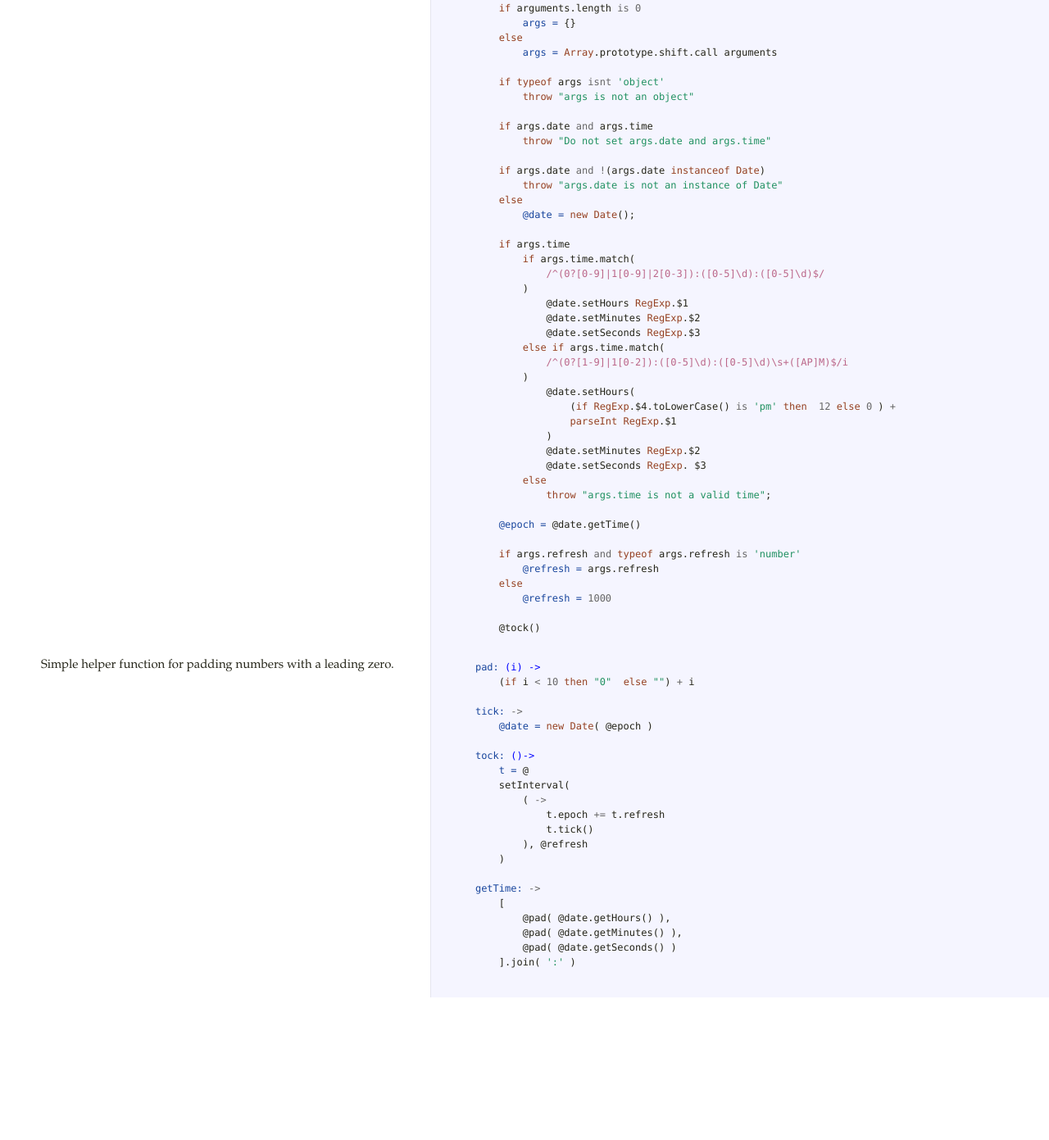
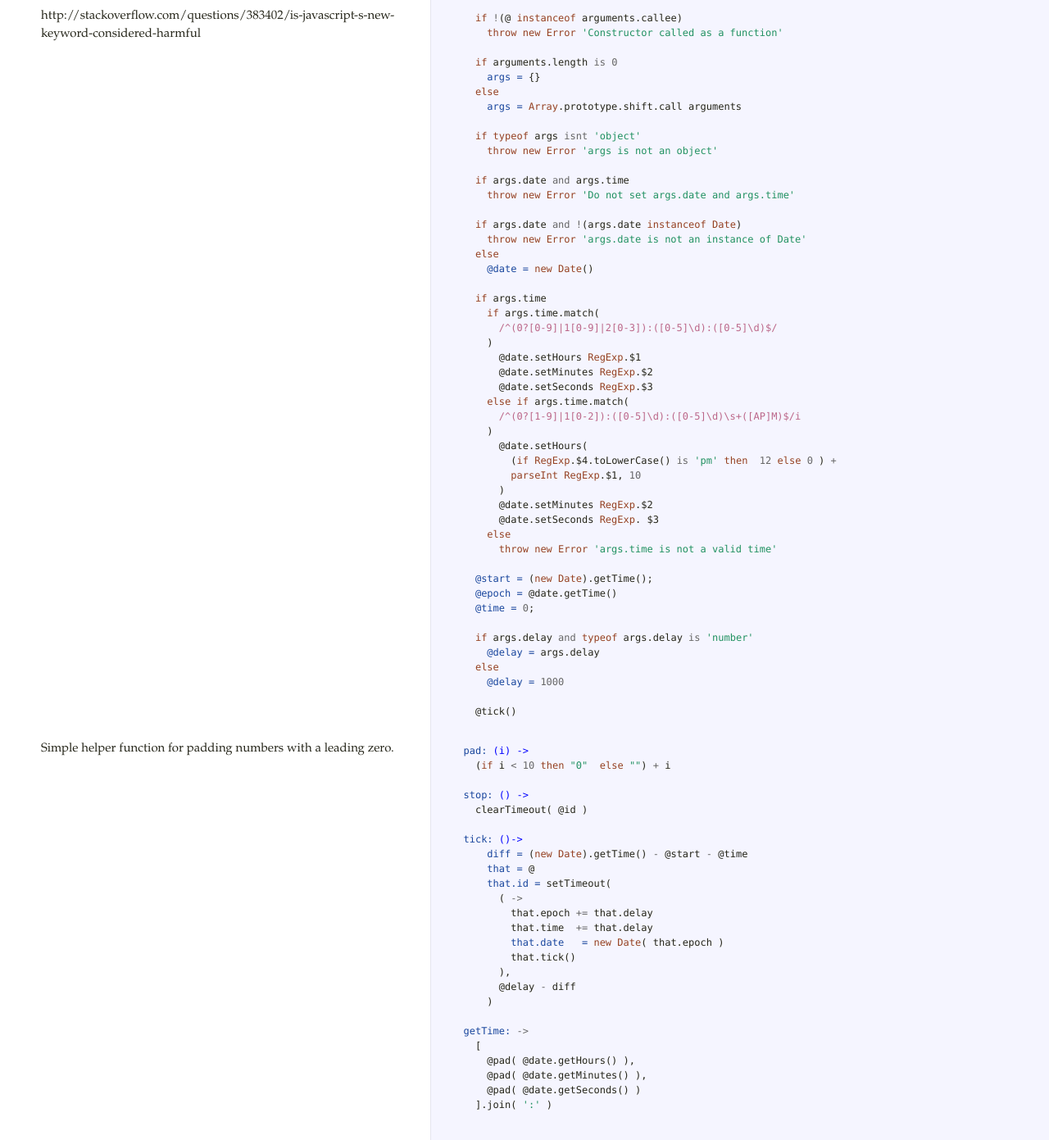
Before and after one commit to danielmlipton/clock, a website: page docs/index.html in a window 1280 px wide. Shown: the part 443-1834 px from the top of the page at 82% size. Before the commit the page ends 1660 px from the top, so only its background shows below. Drawn offline with Linux system fonts and the light colour scheme; files that its build step writes are made by us from their sources.

Commit message:
Updated docs/index.html
 * Rebuilt the docs.  Seems like a lot of white space changed and not
much else.  *shrugs*

```diff
--- a/docs/index.html
+++ b/docs/index.html
@@ -6,7 +6,8 @@ sets time to now</p>             </td>             <td class="code">
 new Clock( { time: '11:22:33' } )</code>
 sets time to 11:22:33 AM</p>             </td>             <td class="code">               <div class="highlight"><pre></pre></div>             </td>           </tr>                               <tr id="section-7">             <td class="docs">               <div class="pilwrap">                 <a class="pilcrow" href="#section-7">&#182;</a>               </div>               <p><code>
 new Clock( { time: '11:22:33 PM' } )</code>
-sets time to 23:22:33</p>             </td>             <td class="code">               <div class="highlight"><pre>    <span class="nv">constructor: </span><span class="nf">() -&gt;</span>
+sets time to 23:22:33</p>             </td>             <td class="code">               <div class="highlight"><pre>  <span class="nv">constructor: </span><span class="nf">() -&gt;</span></pre></div>             </td>           </tr>                               <tr id="section-8">             <td class="docs">               <div class="pilwrap">                 <a class="pilcrow" href="#section-8">&#182;</a>               </div>               <p>http://stackoverflow.com/questions/383402/is-javascript-s-new-keyword-considered-harmful</p>             </td>             <td class="code">               <div class="highlight"><pre>    <span class="k">if</span> <span class="o">!</span><span class="p">(</span><span class="nx">@</span> <span class="k">instanceof</span> <span class="nx">arguments</span><span class="p">.</span><span class="nx">callee</span><span class="p">)</span>
+      <span class="k">throw</span> <span class="k">new</span> <span class="nb">Error</span> <span class="s">&#39;Constructor called as a function&#39;</span>
 
     <span class="k">if</span> <span class="nx">arguments</span><span class="p">.</span><span class="nx">length</span> <span class="o">is</span> <span class="mi">0</span>
       <span class="nv">args = </span><span class="p">{}</span>
@@ -14,15 +15,15 @@ sets time to 23:22:33</p>             </td>             <td class="code">
       <span class="nv">args = </span><span class="nb">Array</span><span class="p">.</span><span class="nx">prototype</span><span class="p">.</span><span class="nx">shift</span><span class="p">.</span><span class="nx">call</span> <span class="nx">arguments</span>
 
     <span class="k">if</span> <span class="k">typeof</span> <span class="nx">args</span> <span class="o">isnt</span> <span class="s">&#39;object&#39;</span>
-            <span class="k">throw</span> <span class="s">&quot;args is not an object&quot;</span>
+      <span class="k">throw</span> <span class="k">new</span> <span class="nb">Error</span> <span class="s">&#39;args is not an object&#39;</span>
 
     <span class="k">if</span> <span class="nx">args</span><span class="p">.</span><span class="nx">date</span> <span class="o">and</span> <span class="nx">args</span><span class="p">.</span><span class="nx">time</span>
-            <span class="k">throw</span> <span class="s">&quot;Do not set args.date and args.time&quot;</span>
+      <span class="k">throw</span> <span class="k">new</span> <span class="nb">Error</span> <span class="s">&#39;Do not set args.date and args.time&#39;</span>
 
     <span class="k">if</span> <span class="nx">args</span><span class="p">.</span><span class="nx">date</span> <span class="o">and</span> <span class="o">!</span><span class="p">(</span><span class="nx">args</span><span class="p">.</span><span class="nx">date</span> <span class="k">instanceof</span> <span class="nb">Date</span><span class="p">)</span>
-            <span class="k">throw</span> <span class="s">&quot;args.date is not an instance of Date&quot;</span>
+      <span class="k">throw</span> <span class="k">new</span> <span class="nb">Error</span> <span class="s">&#39;args.date is not an instance of Date&#39;</span>
     <span class="k">else</span>
-            <span class="vi">@date = </span><span class="k">new</span> <span class="nb">Date</span><span class="p">();</span>
+      <span class="vi">@date = </span><span class="k">new</span> <span class="nb">Date</span><span class="p">()</span>
 
     <span class="k">if</span> <span class="nx">args</span><span class="p">.</span><span class="nx">time</span>
       <span class="k">if</span> <span class="nx">args</span><span class="p">.</span><span class="nx">time</span><span class="p">.</span><span class="nx">match</span><span class="p">(</span>
@@ -36,33 +37,39 @@ sets time to 23:22:33</p>             </td>             <td class="code">
       <span class="p">)</span>
         <span class="nx">@date</span><span class="p">.</span><span class="nx">setHours</span><span class="p">(</span>
           <span class="p">(</span><span class="k">if</span> <span class="nb">RegExp</span><span class="p">.</span><span class="nx">$4</span><span class="p">.</span><span class="nx">toLowerCase</span><span class="p">()</span> <span class="o">is</span> <span class="s">&#39;pm&#39;</span> <span class="k">then</span>  <span class="mi">12</span> <span class="k">else</span> <span class="mi">0</span> <span class="p">)</span> <span class="o">+</span>
-                    <span class="nb">parseInt</span> <span class="nb">RegExp</span><span class="p">.</span><span class="nx">$1</span>
+          <span class="nb">parseInt</span> <span class="nb">RegExp</span><span class="p">.</span><span class="nx">$1</span><span class="p">,</span> <span class="mi">10</span>
         <span class="p">)</span>
         <span class="nx">@date</span><span class="p">.</span><span class="nx">setMinutes</span> <span class="nb">RegExp</span><span class="p">.</span><span class="nx">$2</span>
         <span class="nx">@date</span><span class="p">.</span><span class="nx">setSeconds</span> <span class="nb">RegExp</span><span class="p">.</span> <span class="nx">$3</span>
       <span class="k">else</span>
-                <span class="k">throw</span> <span class="s">&quot;args.time is not a valid time&quot;</span><span class="p">;</span>
+        <span class="k">throw</span> <span class="k">new</span> <span class="nb">Error</span> <span class="s">&#39;args.time is not a valid time&#39;</span>
 
+    <span class="vi">@start = </span><span class="p">(</span><span class="k">new</span> <span class="nb">Date</span><span class="p">).</span><span class="nx">getTime</span><span class="p">();</span>
     <span class="vi">@epoch = </span><span class="nx">@date</span><span class="p">.</span><span class="nx">getTime</span><span class="p">()</span>
+    <span class="vi">@time = </span><span class="mi">0</span><span class="p">;</span>
 
-        <span class="k">if</span> <span class="nx">args</span><span class="p">.</span><span class="nx">refresh</span> <span class="o">and</span> <span class="k">typeof</span> <span class="nx">args</span><span class="p">.</span><span class="nx">refresh</span> <span class="o">is</span> <span class="s">&#39;number&#39;</span>
-            <span class="vi">@refresh = </span><span class="nx">args</span><span class="p">.</span><span class="nx">refresh</span>
+    <span class="k">if</span> <span class="nx">args</span><span class="p">.</span><span class="nx">delay</span> <span class="o">and</span> <span class="k">typeof</span> <span class="nx">args</span><span class="p">.</span><span class="nx">delay</span> <span class="o">is</span> <span class="s">&#39;number&#39;</span>
+      <span class="vi">@delay = </span><span class="nx">args</span><span class="p">.</span><span class="nx">delay</span>
     <span class="k">else</span>
-            <span class="vi">@refresh = </span><span class="mi">1000</span>
+      <span class="vi">@delay = </span><span class="mi">1000</span>
 
-        <span class="nx">@tock</span><span class="p">()</span></pre></div>             </td>           </tr>                               <tr id="section-8">             <td class="docs">               <div class="pilwrap">                 <a class="pilcrow" href="#section-8">&#182;</a>               </div>               <p>Simple helper function for padding numbers with a leading zero.</p>             </td>             <td class="code">               <div class="highlight"><pre>    <span class="nv">pad: </span><span class="nf">(i) -&gt;</span>
+    <span class="nx">@tick</span><span class="p">()</span></pre></div>             </td>           </tr>                               <tr id="section-9">             <td class="docs">               <div class="pilwrap">                 <a class="pilcrow" href="#section-9">&#182;</a>               </div>               <p>Simple helper function for padding numbers with a leading zero.</p>             </td>             <td class="code">               <div class="highlight"><pre>  <span class="nv">pad: </span><span class="nf">(i) -&gt;</span>
     <span class="p">(</span><span class="k">if</span> <span class="nx">i</span> <span class="o">&lt;</span> <span class="mi">10</span> <span class="k">then</span> <span class="s">&quot;0&quot;</span>  <span class="k">else</span> <span class="s">&quot;&quot;</span><span class="p">)</span> <span class="o">+</span> <span class="nx">i</span>
 
-    <span class="nv">tick: </span><span class="o">-&gt;</span>
-        <span class="vi">@date = </span><span class="k">new</span> <span class="nb">Date</span><span class="p">(</span> <span class="nx">@epoch</span> <span class="p">)</span>
+  <span class="nv">stop: </span><span class="nf">() -&gt;</span>
+    <span class="nx">clearTimeout</span><span class="p">(</span> <span class="nx">@id</span> <span class="p">)</span>
 
-    <span class="nv">tock: </span><span class="nf">()-&gt;</span>
-        <span class="nv">t = </span><span class="nx">@</span>
-        <span class="nx">setInterval</span><span class="p">(</span>
+  <span class="nv">tick: </span><span class="nf">()-&gt;</span>
+      <span class="nv">diff = </span><span class="p">(</span><span class="k">new</span> <span class="nb">Date</span><span class="p">).</span><span class="nx">getTime</span><span class="p">()</span> <span class="o">-</span> <span class="nx">@start</span> <span class="o">-</span> <span class="nx">@time</span>
+      <span class="nv">that = </span><span class="nx">@</span>
+      <span class="nv">that.id = </span><span class="nx">setTimeout</span><span class="p">(</span>
         <span class="p">(</span> <span class="o">-&gt;</span>
-                <span class="nx">t</span><span class="p">.</span><span class="nx">epoch</span> <span class="o">+=</span> <span class="nx">t</span><span class="p">.</span><span class="nx">refresh</span>
-                <span class="nx">t</span><span class="p">.</span><span class="nx">tick</span><span class="p">()</span>
-            <span class="p">),</span> <span class="nx">@refresh</span>
+          <span class="nx">that</span><span class="p">.</span><span class="nx">epoch</span> <span class="o">+=</span> <span class="nx">that</span><span class="p">.</span><span class="nx">delay</span>
+          <span class="nx">that</span><span class="p">.</span><span class="nx">time</span>  <span class="o">+=</span> <span class="nx">that</span><span class="p">.</span><span class="nx">delay</span>
+          <span class="nv">that.date   = </span><span class="k">new</span> <span class="nb">Date</span><span class="p">(</span> <span class="nx">that</span><span class="p">.</span><span class="nx">epoch</span> <span class="p">)</span>
+          <span class="nx">that</span><span class="p">.</span><span class="nx">tick</span><span class="p">()</span>
+        <span class="p">),</span>
+        <span class="nx">@delay</span> <span class="o">-</span> <span class="nx">diff</span>
       <span class="p">)</span>
 
   <span class="nv">getTime: </span><span class="o">-&gt;</span>
```
Lines whose indentation alone changed are shown as unchanged.
